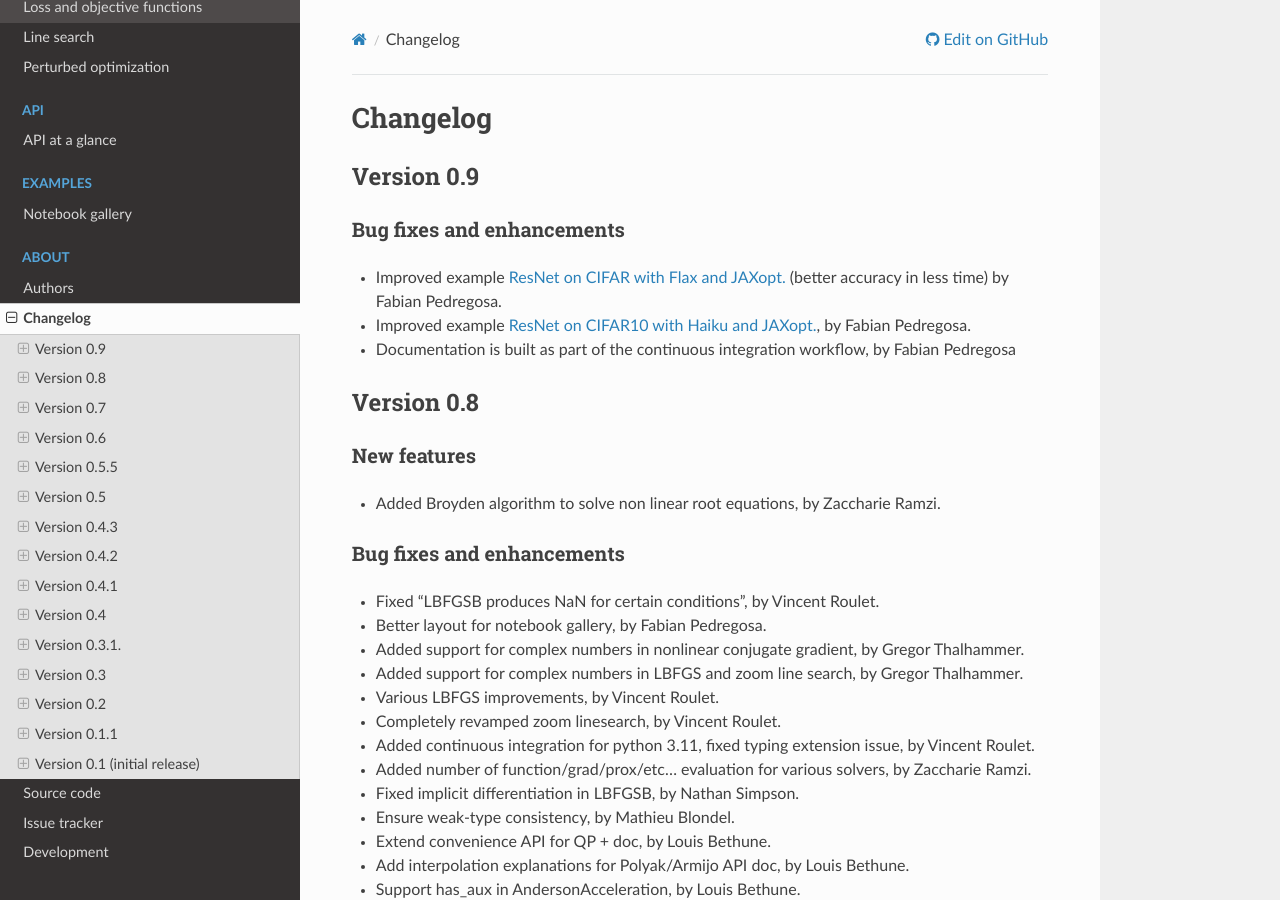
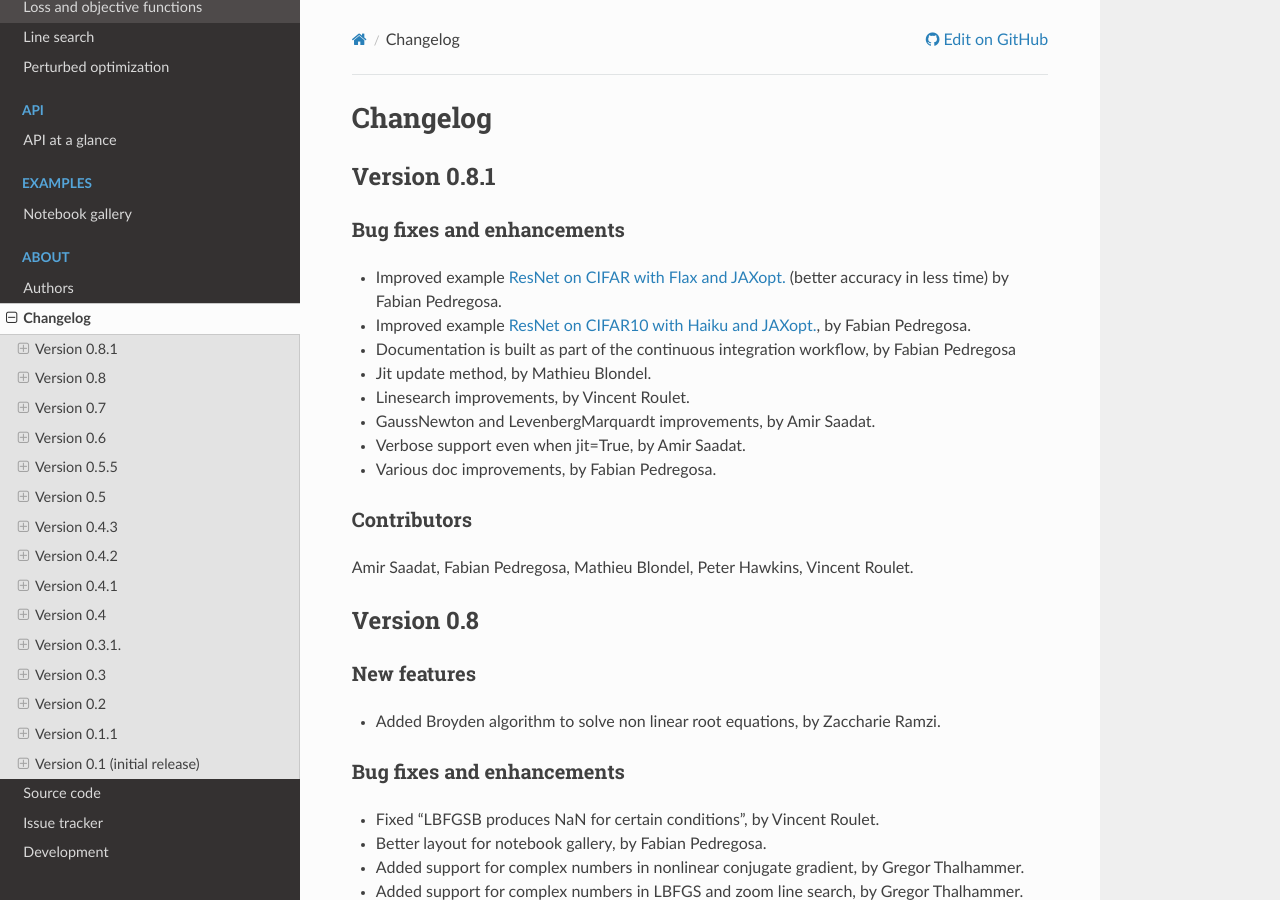
Before and after one commit to google/jaxopt, a Sphinx documentation site: the page built from docs/changelog.rst, in a window 1280 px wide and 900 px high. Built offline with Sphinx 7.4.7 and the Read the Docs theme 2.0.0, drawn with Linux system fonts in a browser that asks for light colours; pages that are not in the unit, such as notebooks, are missing from menus.

Commit message:
Release version 0.8.1.

```diff
--- a/docs/changelog.rst
+++ b/docs/changelog.rst
@@ -1,9 +1,8 @@
 Changelog
 =========
 
-Version 0.9
------------
-
+Version 0.8.1
+-------------
 
 Bug fixes and enhancements
 ~~~~~~~~~~~~~~~~~~~~~~~~~~
@@ -11,7 +10,16 @@ Bug fixes and enhancements
 - Improved example :doc:`/notebooks/deep_learning/resnet_flax` (better accuracy in less time) by Fabian Pedregosa.
 - Improved example :doc:`/notebooks/deep_learning/resnet_haiku`, by Fabian Pedregosa.
 - Documentation is built as part of the continuous integration workflow, by Fabian Pedregosa
+- Jit update method, by Mathieu Blondel.
+- Linesearch improvements, by Vincent Roulet.
+- GaussNewton and LevenbergMarquardt improvements, by Amir Saadat.
+- Verbose support even when jit=True, by Amir Saadat.
+- Various doc improvements, by Fabian Pedregosa.
 
+Contributors
+~~~~~~~~~~~~
+
+Amir Saadat, Fabian Pedregosa, Mathieu Blondel, Peter Hawkins, Vincent Roulet.
 
 Version 0.8
 -----------
--- a/jaxopt/version.py
+++ b/jaxopt/version.py
@@ -14,4 +14,4 @@
 
 """JAXopt version."""
 
-__version__ = "0.8"
+__version__ = "0.8.1"
```
